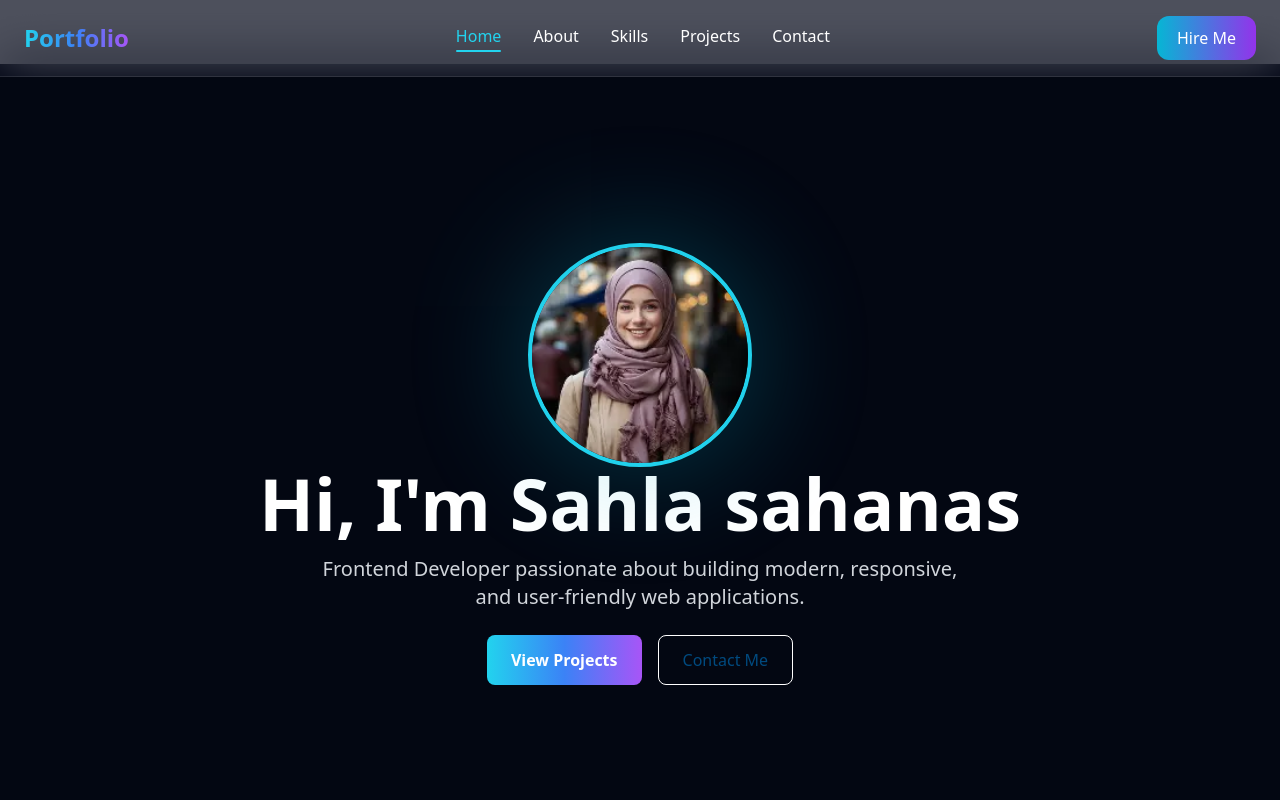
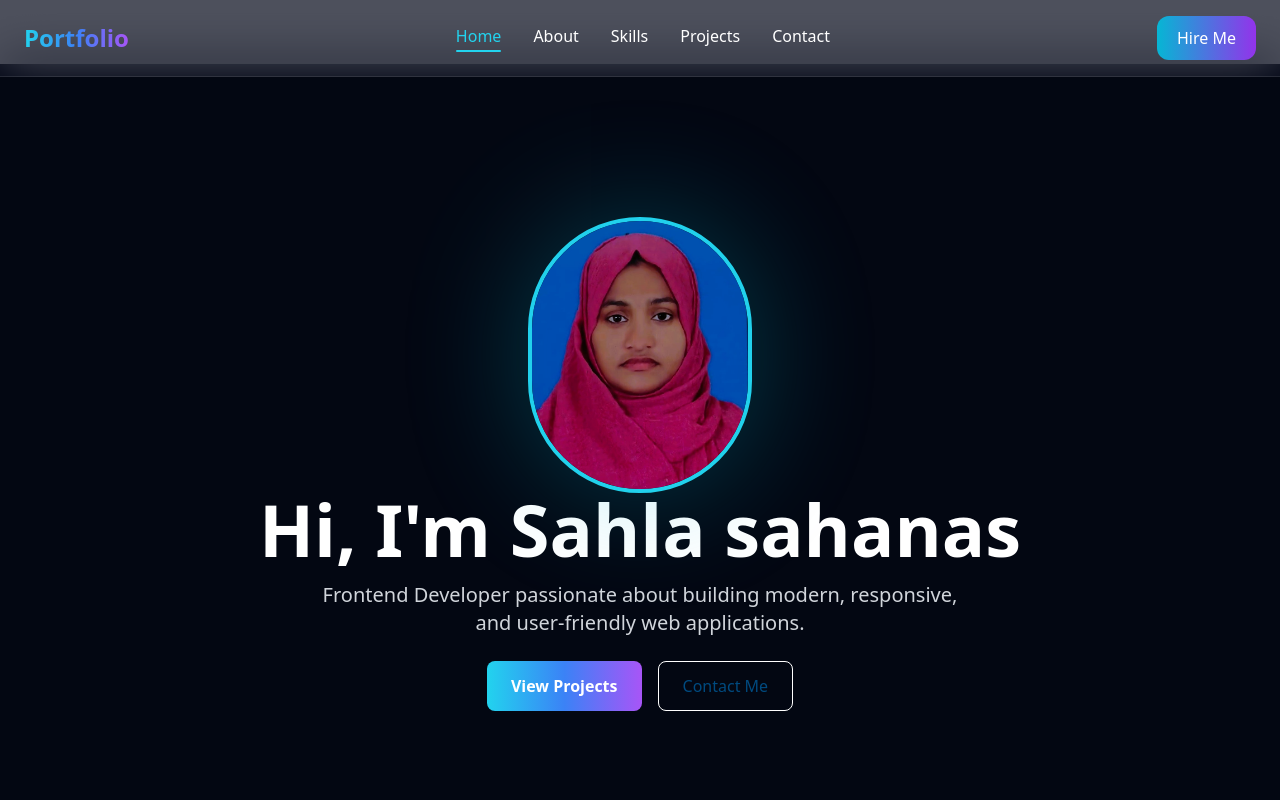
Before and after one commit to Sahla1138/MyPortfolio, a Next.js app: page / in a window 1280 px wide. Shown: the top 800 px of the page. Built offline with nearby package versions, Linux system fonts and the light colour scheme.

Commit message:
Update portfolio

```diff
--- a/src/app/page.tsx
+++ b/src/app/page.tsx
@@ -60,7 +60,7 @@ const experiences = [
   <div className="absolute inset-0 bg-cyan-500 rounded-full blur-3xl opacity-30 animate-pulse"></div>
 
 <Image
-  src="/profile.webp"
+  src="/profile.jpeg"
   alt="Profile"
   width={224}
   height={224}
```
Also changed, not shown: public/profile.jpeg (added), public/profile.webp (deleted).
